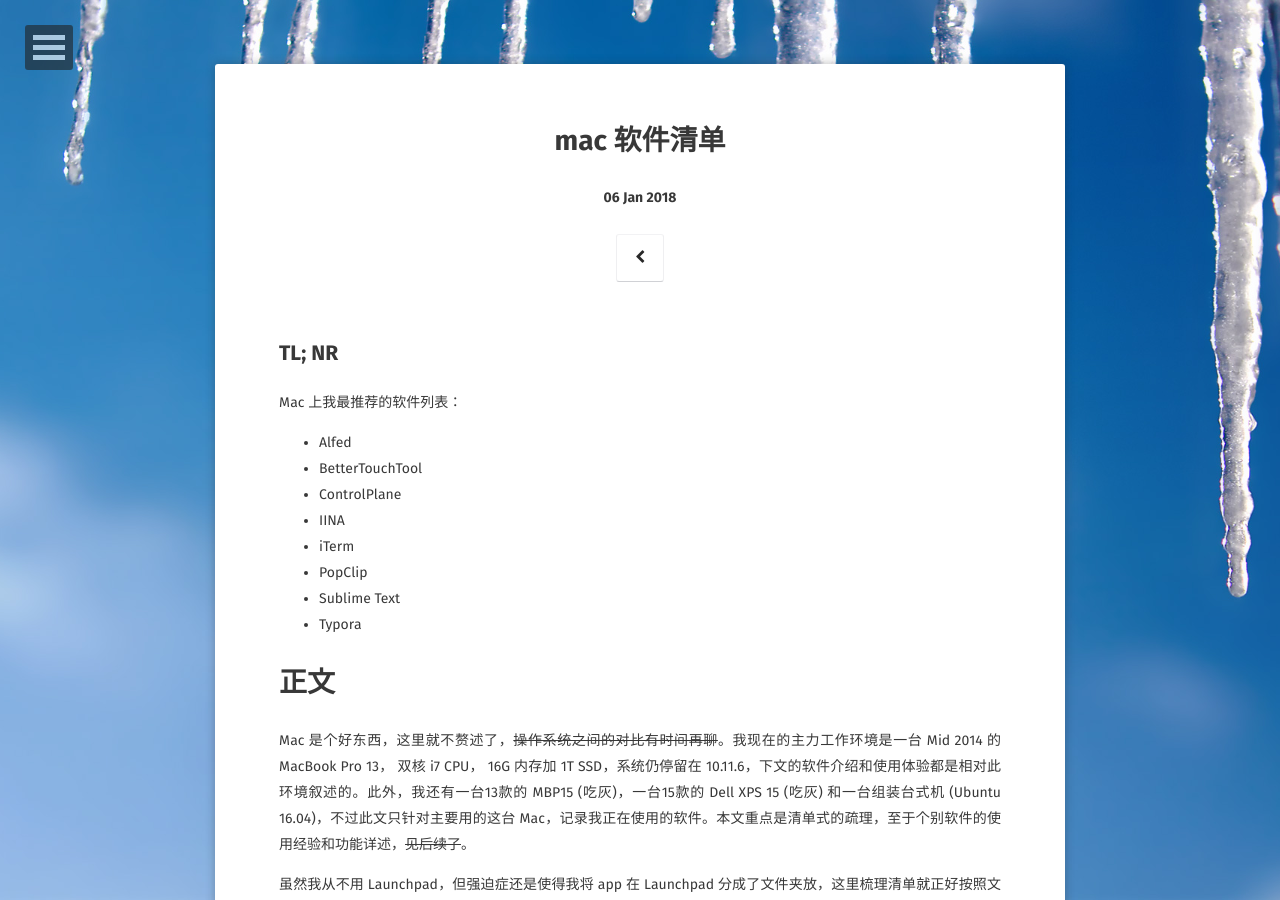
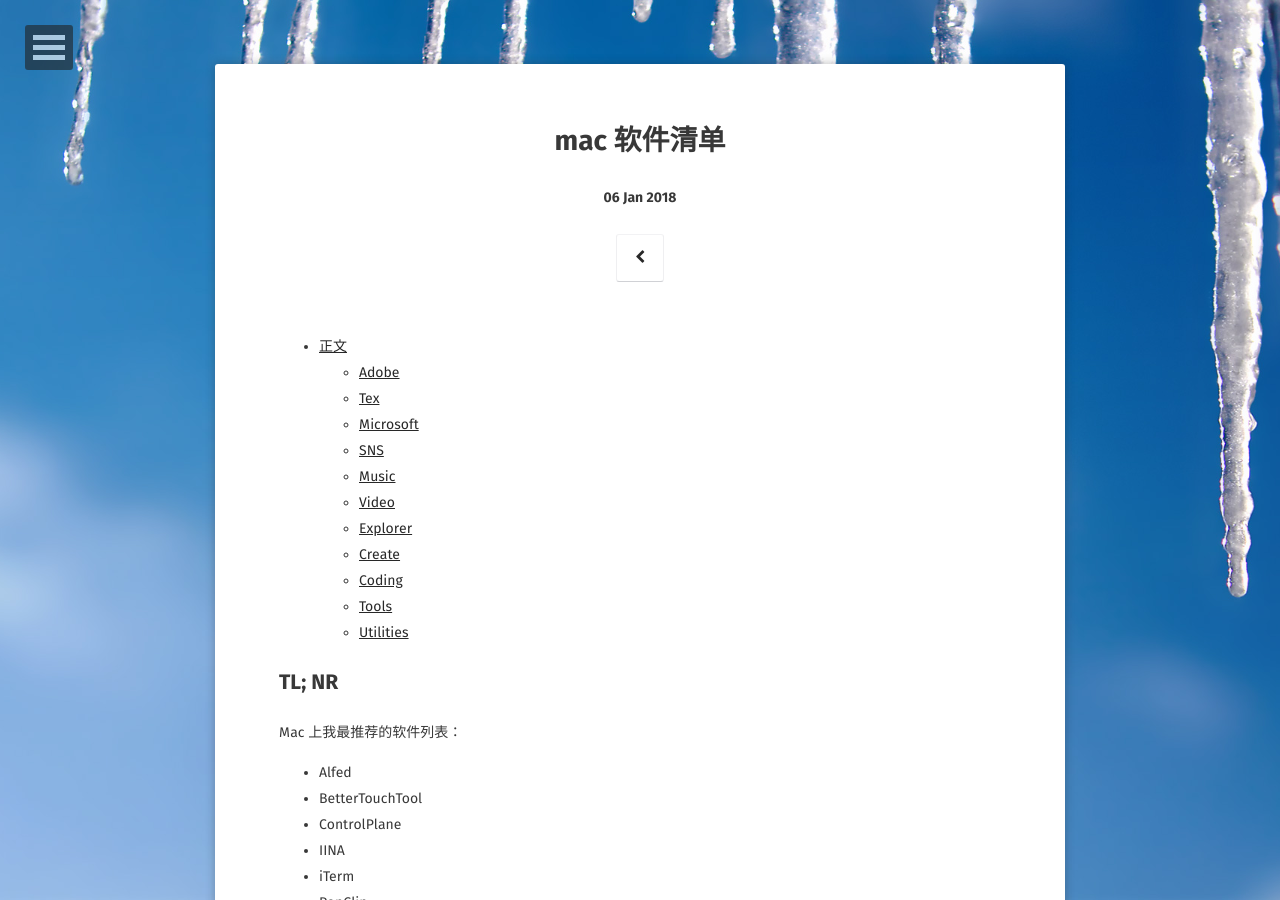
Before and after one commit to refraction-ray/refraction-ray.github.io, a Jekyll site: the page built from _posts/2018-01-06-mac-软件清单.md, in a window 1280 px wide and 900 px high. Built offline with Jekyll 4.4.1, drawn with Linux system fonts in a browser that asks for light colours; some web fonts are replaced; comment, search, counter and statistics services are not loaded.

Commit message:
updated 180107

```diff
--- a/_config.yml
+++ b/_config.yml
@@ -8,7 +8,7 @@ logo:               'assets/img/logo.png'
 background:         'assets/img/placeholder-big.jpg'
 tiled_bg:           false   # Set this true if you want to tile your background image, otherwise it will be covered
 locale:             en_US
-# url:                https://refraction-ray.github.io
+url:                https://refraction-ray.github.io
 # url:                 http://localhost:4000
 
 # Jekyll
@@ -19,7 +19,7 @@ kramdown:
   auto_ids:         true
   footnote_nr:      1
   entity_output:    as_char
-  toc_levels:       1..6
+  toc_levels:       1..4
   enable_coderay:   false
 mathjax:            true
 sass:
--- a/_posts/2018-01-06-mac-软件清单.md
+++ b/_posts/2018-01-06-mac-软件清单.md
@@ -7,7 +7,12 @@ tags: [mac,list]
 comments: true
 ---
 
+
+* 目录
+{:toc}
+
 ## TL; NR
+{: .no_toc}
 
 Mac 上我最推荐的软件列表：
 
@@ -19,6 +24,8 @@ Mac 上我最推荐的软件列表：
 * PopClip
 * Sublime Text
 * Typora
+
+
 
 # 正文
 
@@ -91,6 +98,7 @@ Office 全家桶有一个例外，就是 **Onenote**，这货在 Mac 上稳定
 文章最后隆重推出我最喜欢的系统增强三件套 ABC： **Alfred**，**BetterTouchTool**，和 **ControlPlane**。Alfred 的 workflow，BTT 的快捷键和触控板手势定制，以及 ControlPlane 的情景模式识别与任务执行，对于效率都是成倍的提升，因此。。。~~它们值得单独撰文讲解~~。
 
 ## 一图流
+{: .no_toc}
 
 以下
 
```
